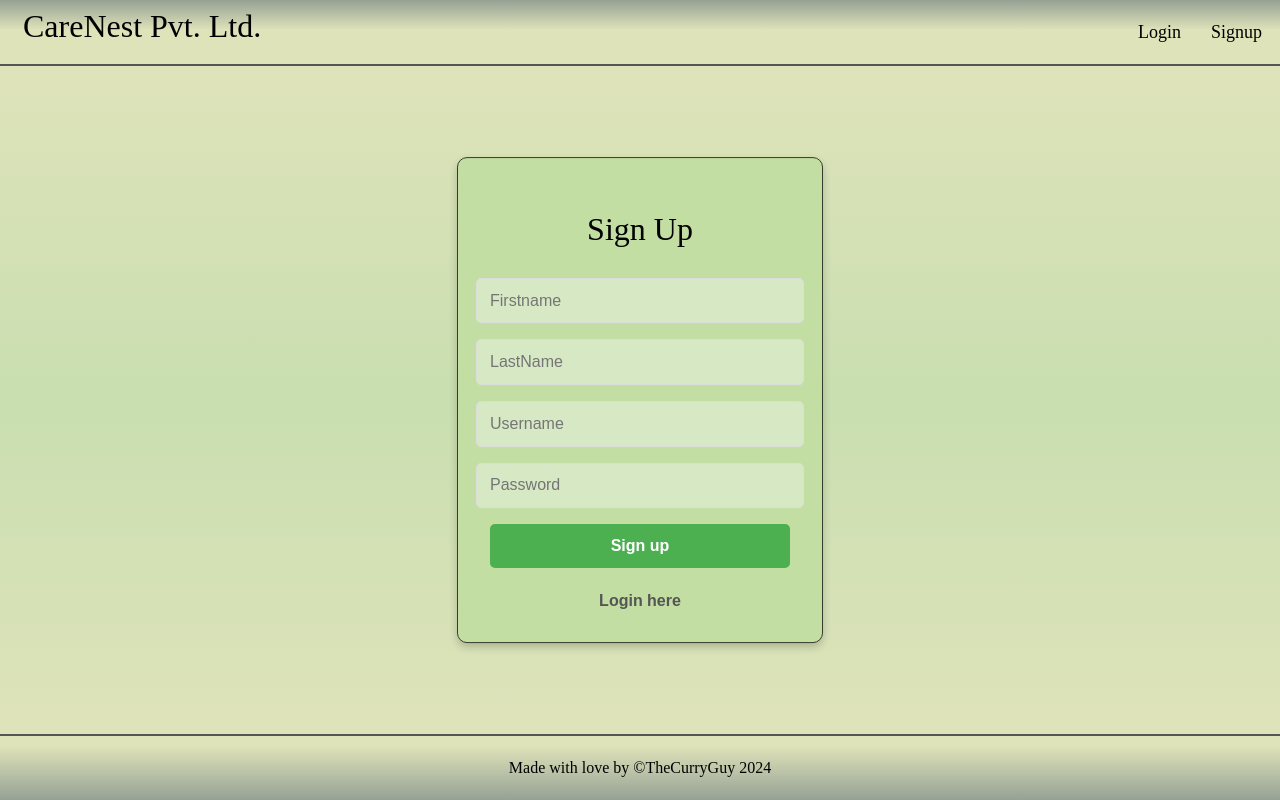
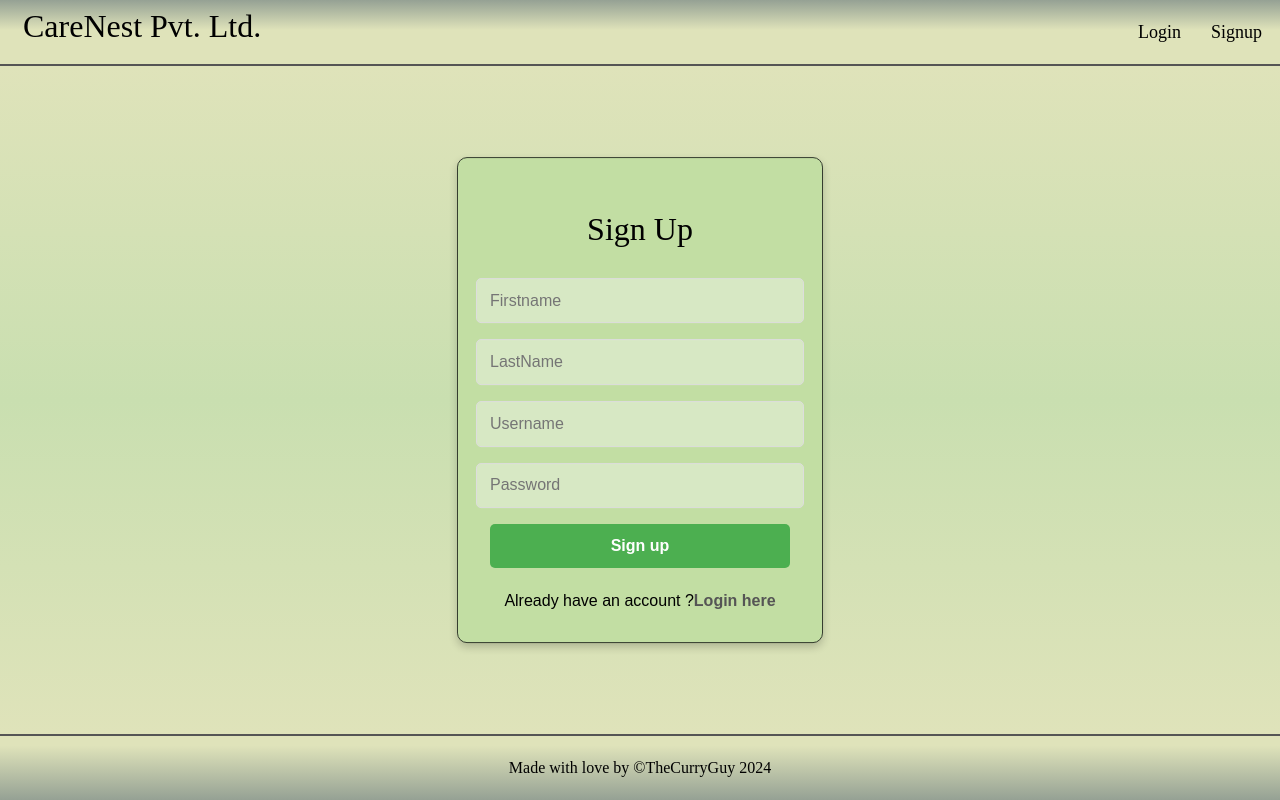
Before and after one commit to TheCurryGuy/CareNest, a React (Vite) app in the folder Client/: page /Signup in a window 1280 px wide. Built offline with nearby package versions, Linux system fonts and the light colour scheme.

Commit message:
changes made

```diff
--- a/Client/src/Components/Login.jsx
+++ b/Client/src/Components/Login.jsx
@@ -41,7 +41,7 @@ export default function Login() {
             <button>
                 <Link to="/Signup" className="button-link">Go to Signup</Link>
             </button>
-            <li><Link to="/home" className='proceed-here'><b>Proceed here</b></Link></li>
+            <li><Link to="/home" className='proceed-here'><b>Already Logged In ?</b></Link></li>
         </div>
     </>
   );
--- a/Client/src/Components/Main Content Components/PassVault.jsx
+++ b/Client/src/Components/Main Content Components/PassVault.jsx
@@ -99,7 +99,7 @@ const PassVault = () => {
                 />
                 <button type="submit">Save</button>
             </form>
-            <h3>Stored Credentials :</h3>
+            <h3 style={{marginTop: "5px"}}>Stored Credentials :</h3>
             <div className="credentials-list">
                 {credentials.length > 0 ? (
                     credentials.map(cred => {
--- a/Client/src/Components/Signup.jsx
+++ b/Client/src/Components/Signup.jsx
@@ -34,7 +34,7 @@ export default function Signup() {
             <input ref={username} placeholder='Username' />
             <input ref={password} placeholder='Password' type="password" />
             <button onClick={Signup}>Sign up</button>
-            <li><Link to="/login">Login here</Link></li>
+            <li>Already have an account ?<Link to="/login">Login here</Link></li>
         </div>
 
     </>
```
